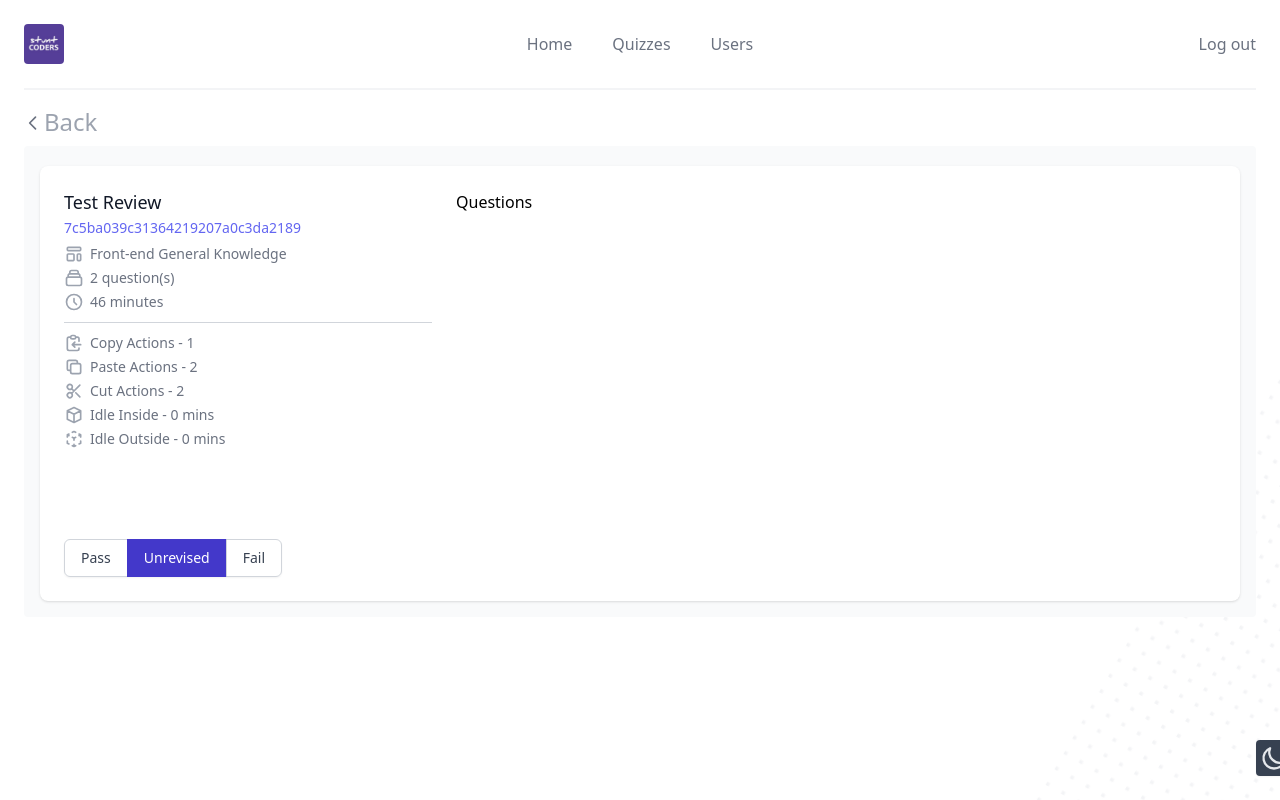
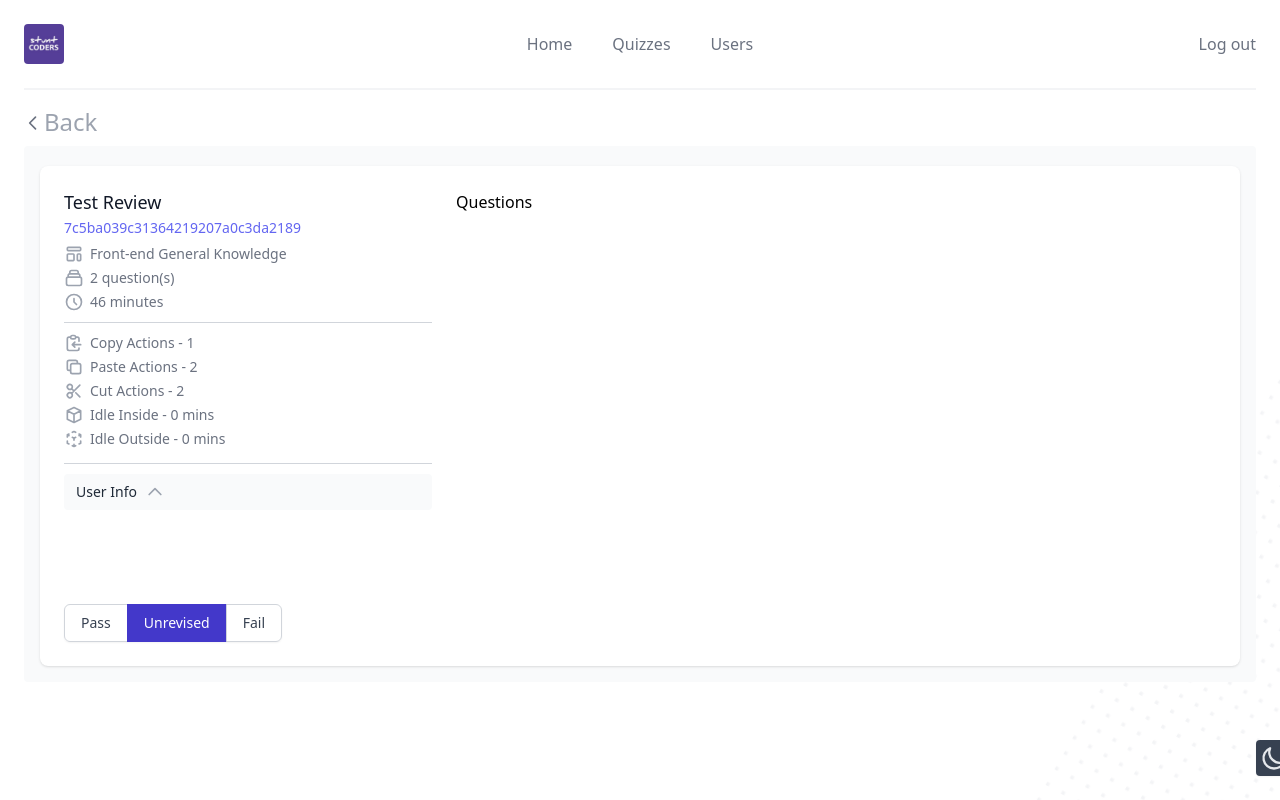
Before and after one commit to stuntcoders/sc_hire_frontend, a React (Create React App) app: page /admin/review/7c5ba039c31364219207a0c3da2189 in a window 1280 px wide. Built offline with nearby package versions, Linux system fonts and the light colour scheme.

Commit message:
Update review detail component by adding user section to general info
Update dark theme styles

```diff
--- a/src/components/admin/quizzes/ReviewDetail.js
+++ b/src/components/admin/quizzes/ReviewDetail.js
@@ -1,24 +1,36 @@
 import AnimatedPage from "../../AnimatedPage"
+import { motion } from "framer-motion"
+
+import useCard from "../../../hooks/useCard"
 
 import { useParams } from "react-router-dom"
 
 import Back from "../shared/Back"
 
 import {
-  DuplicateIcon,
+  AtSymbolIcon,
+  ChevronUpIcon,
+  ClipboardCopyIcon,
+  ClockIcon,
   CollectionIcon,
-  ClockIcon,
-  ClipboardCopyIcon,
   CubeIcon,
   CubeTransparentIcon,
+  DuplicateIcon,
   ScissorsIcon,
   TemplateIcon,
+  UserIcon,
 } from "@heroicons/react/outline"
 
 import { reviews } from "../dummyData"
 
+const variants = {
+  open: { rotate: 180 },
+  closed: { rotate: 0 },
+}
+
 export default function ReviewDetails() {
   const { id } = useParams()
+  const [itemCardOpen, toggleCard] = useCard()
 
   return (
     <>
@@ -69,34 +81,63 @@ export default function ReviewDetails() {
                         <span className="font-light dark:text-gray-400">Idle Outside - 0 mins</span>
                       </div>
                     </div>
+                    <div className="space-y-1 py-2.5">
+                      <div className="flex items-center text-sm font-medium text-gray-800 bg-gray-50 dark:bg-gray-700 p-2 rounded">
+                        <span className="ml-1 dark:text-white">User Info</span>
+                        <motion.div
+                          onClick={() => toggleCard()}
+                          className="ml-2 flex-shrink-0 cursor-pointer"
+                          animate={itemCardOpen ? "open" : "closed"}
+                          variants={variants}
+                          whileHover={{ scale: 1.1 }}>
+                          <ChevronUpIcon className="h-5 w-5 text-gray-400 pointer-events-none" aria-hidden="true" />
+                        </motion.div>
+                      </div>
+                      <div>
+                        {itemCardOpen && (
+                          <div className="bg-gray-50 dark:bg-gray-700 p-2 rounded">
+                            <div className="flex items-center text-sm text-gray-500">
+                              <UserIcon className="flex-shrink-0 mr-1.5 h-5 w-5 text-gray-400 dark:text-gray-500" aria-hidden="true" />
+                              <span className="font-light dark:text-gray-300">
+                                {reviews[0].user.first_name} {reviews[0].user.last_name}
+                              </span>
+                            </div>
+                            <div className="flex items-center text-sm text-gray-500">
+                              <AtSymbolIcon className="flex-shrink-0 mr-1.5 h-5 w-5 text-gray-400 dark:text-gray-500" aria-hidden="true" />
+                              <span className="font-light dark:text-gray-300">{reviews[0].user.email}</span>
+                            </div>
+                          </div>
+                        )}
+                      </div>
+                    </div>
                   </div>
                 </div>
                 <div className="flex justify-center md:justify-start mt-2 md:mt-20">
                   <span className="relative z-0 inline-flex shadow-sm rounded-md">
                     <button
                       type="button"
-                      className={`relative inline-flex items-center px-4 py-2 rounded-l-md border text-sm font-medium focus:z-10 focus:outline-none ${
+                      className={`relative inline-flex items-center px-4 py-2 rounded-l-md border text-sm text-gray-700 dark:text-white font-medium focus:z-10 focus:outline-none ${
                         reviews[2].status === "passed"
                           ? "bg-green-300 border-green-300 text-white"
-                          : "bg-white hover:bg-gray-50 border-gray-300 text-gray-700 focus:ring-1 focus:ring-indigo-500 focus:border-indigo-500"
+                          : "bg-white dark:bg-gray-700 hover:bg-gray-50 dark:hover:bg-gray-600 border-gray-300 dark:border-none focus:ring-1 focus:ring-indigo-500 focus:border-indigo-500"
                       }`}>
                       Pass
                     </button>
                     <button
                       type="button"
-                      className={`-ml-px relative inline-flex items-center px-4 py-2 border text-sm font-medium text-gray-700 focus:z-10 focus:outline-none ${
+                      className={`-ml-px relative inline-flex items-center px-4 py-2 border text-sm font-medium text-gray-700 dark:text-white focus:z-10 focus:outline-none ${
                         reviews[2].status === "unrevised"
                           ? "bg-indigo-700 border-indigo-700 text-white"
-                          : "bg-white hover:bg-gray-50 border-gray-300 text-gray-700 focus:ring-1 focus:ring-indigo-500 focus:border-indigo-500"
+                          : "bg-white dark:bg-gray-700 hover:bg-gray-50 dark:hover:bg-gray-600 border-gray-300 dark:border-none focus:ring-1 focus:ring-indigo-500 focus:border-indigo-500"
                       }`}>
                       Unrevised
                     </button>
                     <button
                       type="button"
-                      className={`-ml-px relative inline-flex items-center px-4 py-2 rounded-r-md border text-sm font-medium text-gray-700 focus:z-10 focus:outline-none ${
+                      className={`-ml-px relative inline-flex items-center px-4 py-2 rounded-r-md border text-sm font-medium text-gray-700 dark:text-white focus:z-10 focus:outline-none ${
                         reviews[2].status === "failed"
                           ? "bg-gray-300 border-gray-300 text-white cursor-default"
-                          : "bg-white hover:bg-gray-50 border-gray-300 text-gray-700 focus:ring-1 focus:ring-indigo-500 focus:border-indigo-500"
+                          : "bg-white dark:bg-gray-700 hover:bg-gray-50 dark:hover:bg-gray-600 border-gray-300 dark:border-none focus:ring-1 focus:ring-indigo-500 focus:border-indigo-500"
                       }`}>
                       Fail
                     </button>
```
